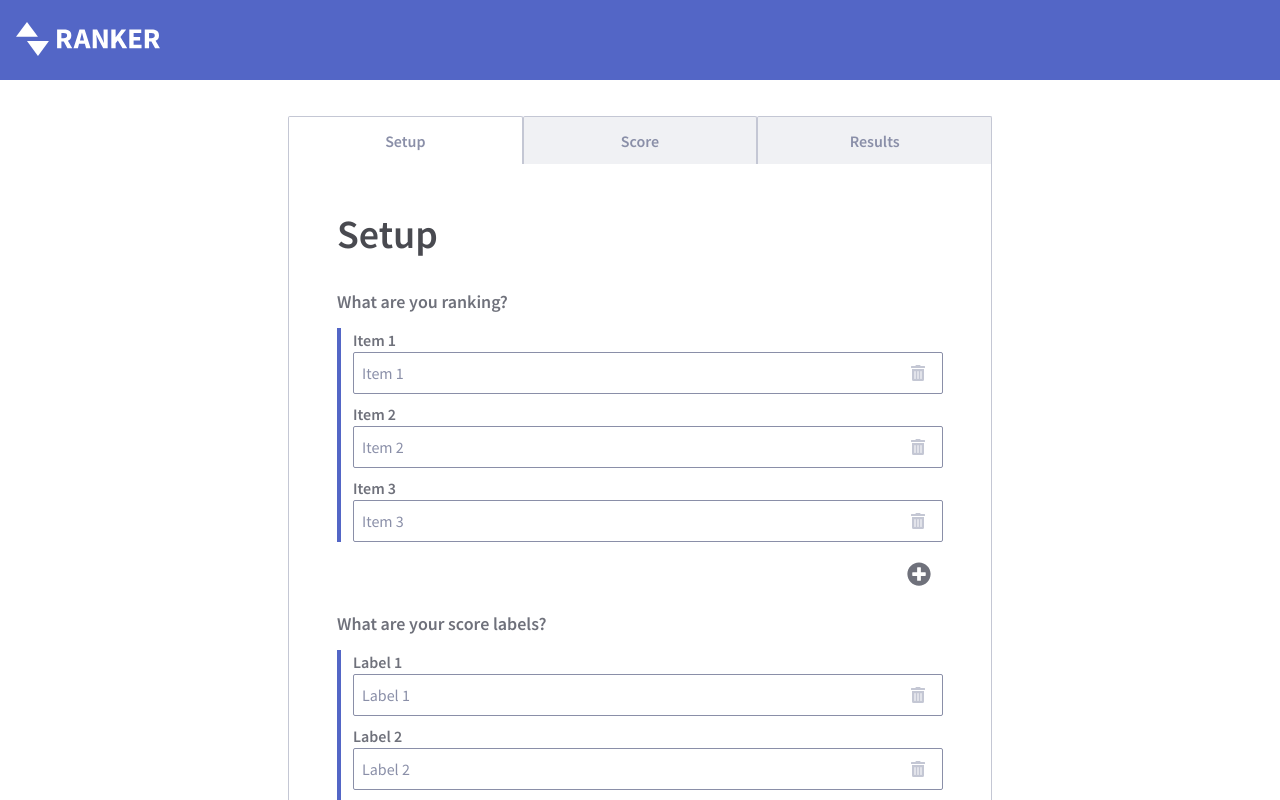
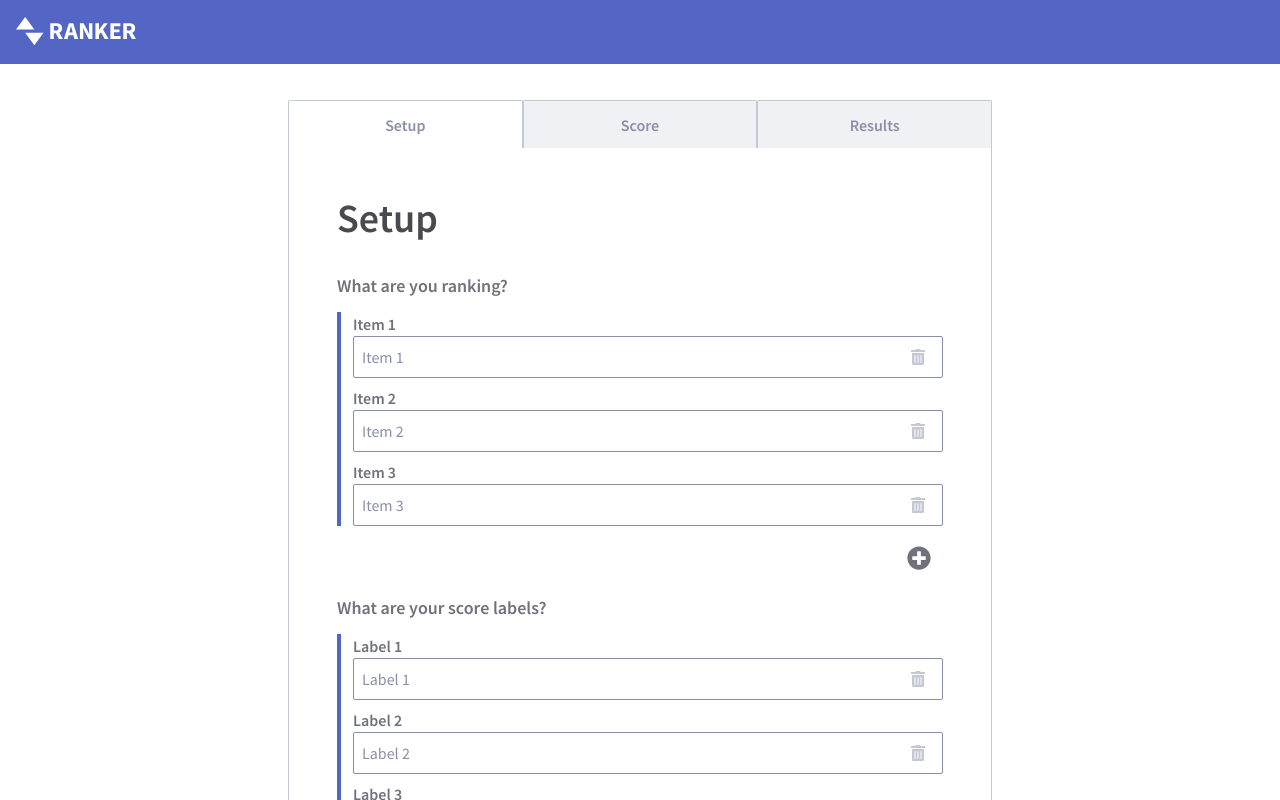
Before and after one commit to bcorey85/ranker-frontend, a React (Create React App) app: page / in a window 1280 px wide. Shown: the top 800 px of the page. Built offline with nearby package versions, Linux system fonts and the light colour scheme.

Commit message:
shrink header and content margin on desktop view

```diff
--- a/src/components/layout/Content.scss
+++ b/src/components/layout/Content.scss
@@ -3,12 +3,8 @@
 .content {
 	grid-column: 2/3;
 	grid-row: 2/3;
-	margin: 10.4rem 0 16rem 0;
+	margin: 8rem 0 16rem 0;
 	padding: 0 1.6rem;
-
-	@include respond(1280) {
-		margin: 8rem 0;
-	}
 
 	@include respondv(900) {
 		margin: 3.6rem 0;
--- a/src/components/layout/Header.scss
+++ b/src/components/layout/Header.scss
@@ -12,7 +12,7 @@
 	align-items: center;
 
 	& img {
-		width: 14.4rem;
+		width: 12rem;
 
 		@include respond(500) {
 			width: 9.6rem;
--- a/src/components/layout/Layout.scss
+++ b/src/components/layout/Layout.scss
@@ -5,7 +5,7 @@
 	display: grid;
 	min-height: 100vh;
 	grid-template-columns: 1fr minmax(min-content, 108rem) 1fr;
-	grid-template-rows: 8rem 1fr 16rem;
+	grid-template-rows: 6.4rem 1fr 9.6rem;
 
 	@include respond(500) {
 		grid-template-rows: 5.6rem 1fr 9.6rem;
```
